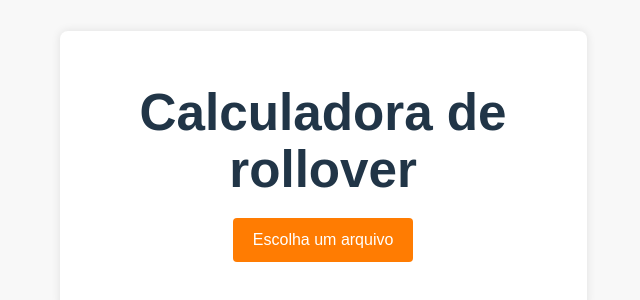
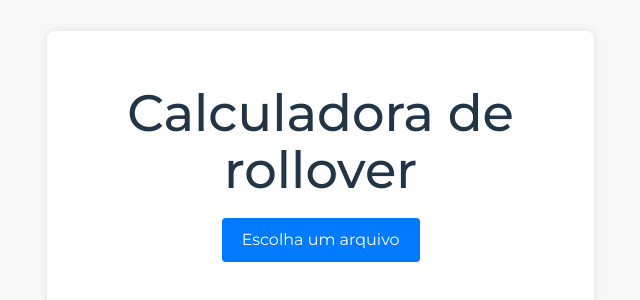
Before and after one commit to Victortxr87/cal_rollover, a React (Vite) app: page / in a window 1280 px wide. Shown: the part 230-530 px from the top of the page, without its empty margins (276-916 px from the left). Built offline with nearby package versions, Linux system fonts and the light colour scheme.

Commit message:
att nome

```diff
--- a/index.html
+++ b/index.html
@@ -3,6 +3,11 @@
   <head>
     <meta charset="UTF-8" />
     <link rel="icon" type="image/svg+xml" href="/vite.svg" />
+    <link
+  href="https://fonts.googleapis.com/css2?family=Montserrat:wght@300;400;500;700&display=swap"
+  rel="stylesheet"
+/>
+
     <meta name="viewport" content="width=device-width, initial-scale=1.0" />
     <title>Calculadora de rollover</title>
   </head>
--- a/src/App.css
+++ b/src/App.css
@@ -1,7 +1,7 @@
 /* App.css */
 
 body {
-  font-family: Arial, sans-serif;
+  font-family: 'Montserrat', sans-serif;
   margin: 0;
   padding: 0;
   background-color: #f8f8f8;
@@ -24,6 +24,7 @@ body {
 h1 {
   font-size: 24px;
   margin-bottom: 20px;
+  font-weight: 500;
 }
 
 .file-input-wrapper {
@@ -35,7 +36,7 @@ h1 {
 
 .file-input-label {
   display: block;
-  background-color: #ff7c02;
+  background-color: #007bff;
   color: #fff;
   padding: 10px 20px;
   cursor: pointer;
@@ -57,7 +58,14 @@ h1 {
   margin-top: 20px;
 }
 
-.highlight {
-  color: #ff7c02; /* Cor azul para destaque */
+.result-text {
+  color: #ff6347; /* Substitua pela cor desejada */
   font-weight: bold;
 }
+
+.additional-block {
+  margin-top: 20px;
+  padding: 10px;
+  background-color: #f0f0f0;
+  border-radius: 4px;
+}
--- a/src/App.tsx
+++ b/src/App.tsx
@@ -51,11 +51,16 @@ function App() {
         />
       </div>
 
-      {/* Renderiza o resultado da soma, se disponível */}
       {sum !== null && (
-        <p className="result">
-          A soma de todas as apostas de casino é de: <span className="highlight">R$ {(sum / 100).toLocaleString('pt-BR', { minimumFractionDigits: 2 })}</span>
-        </p>
+  <div>
+    <p className="result">
+    A soma de todas as apostas de casino é de: <span className="highlight result-text">R$ {(sum / 100).toLocaleString('pt-BR', { minimumFractionDigits: 2 })}</span>
+    </p>
+    <div className="additional-block">
+      <p>Este valor representa o montante total das apostas realizadas desde a última data registrada na planilha inserida</p>
+    </div>
+  </div>
+
       )}
     </div>
   );
```
